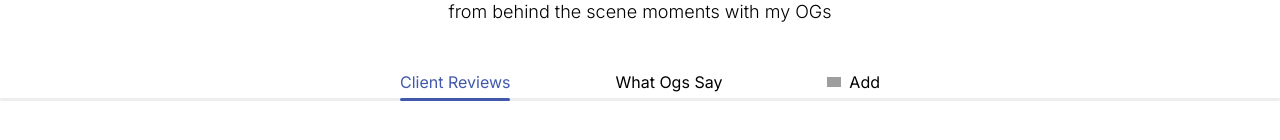
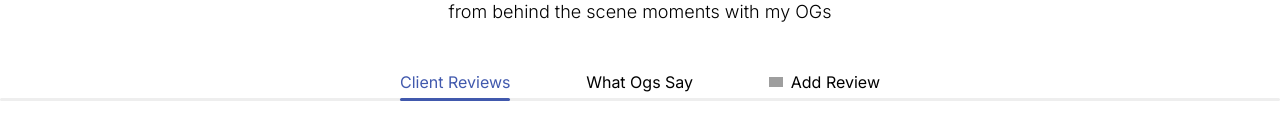
Before and after one commit to nathscode/whoisfde, a Next.js app: page / in a window 1280 px wide. Both pictures are taken after a click on the element "Reviews". Shown: the part 226-366 px from the top of the page. Built offline with nearby package versions, Linux system fonts and the light colour scheme; grey boxes are pictures that could not be loaded.

Commit message:
Update reviews.tsx

```diff
--- a/components/reviews/reviews.tsx
+++ b/components/reviews/reviews.tsx
@@ -50,7 +50,7 @@ export default function Reviews() {
                 <Image src={"/add_blue.svg"} width={14} height={14} alt="add" />
               )}
             </div>
-            <div>Add</div>
+            <div>Add Review</div>
           </div>
         </TabController>
         {activeComponent}
```
